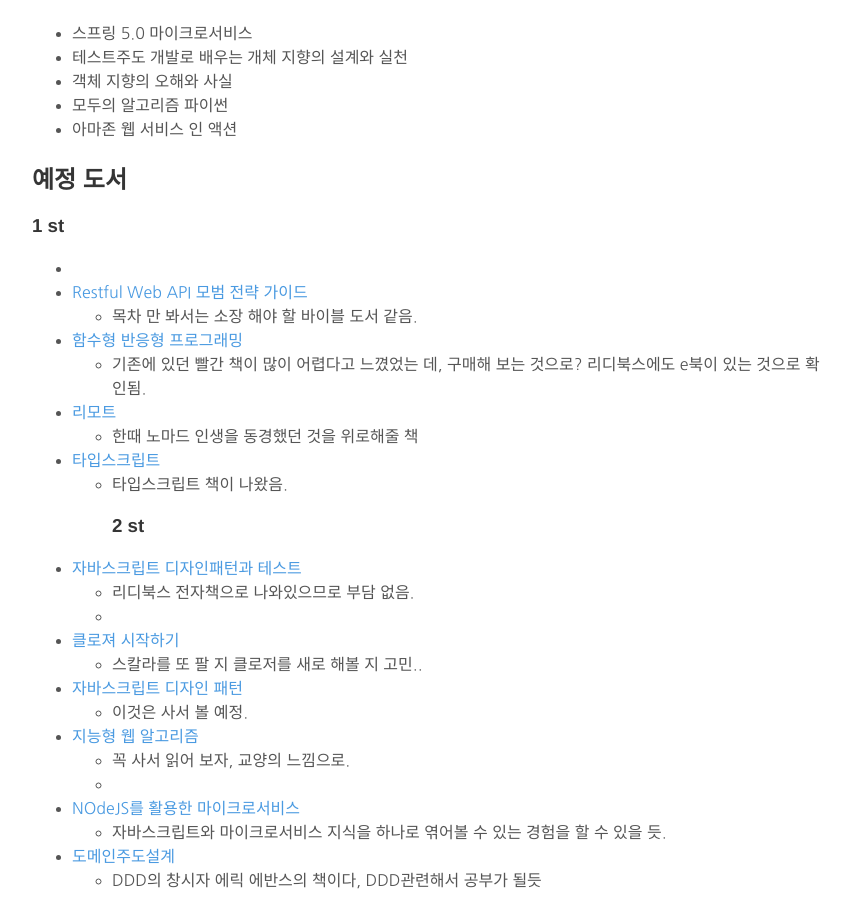
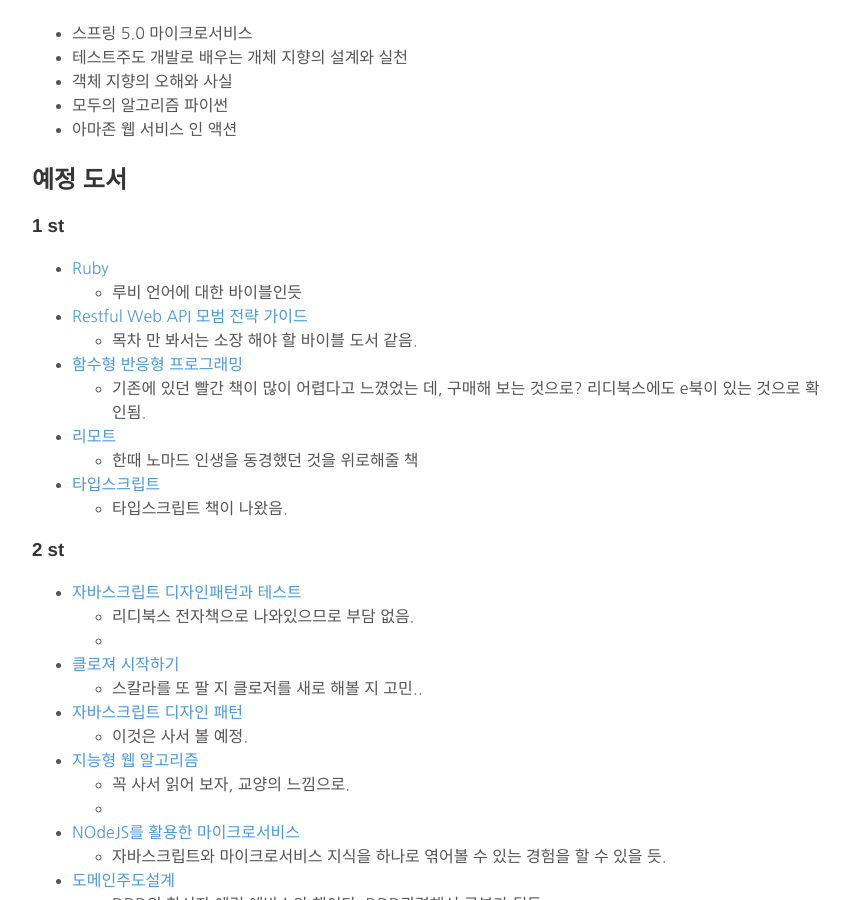
Before and after one commit to glqdlt/glqdlt.github.io, a Jekyll site: the page built from reviews.md, in a window 1280 px wide and 900 px high, scrolled down 1534 px. Shown: the whole window, without its empty margins (208-1056 px from the left). Built offline with Jekyll 4.4.1, drawn with Linux system fonts in a browser that asks for light colours; comment, search, counter and statistics services are not loaded.

Commit message:
update : reviews

```diff
--- a/reviews.md
+++ b/reviews.md
@@ -70,7 +70,10 @@
 
 ### 1 st
 
-*
+
+* [Ruby](http://book.naver.com/bookdb/book_detail.nhn?bid=9766333)
+    * 루비 언어에 대한 바이블인듯
+
 * [Restful Web API 모범 전략 가이드](http://book.naver.com/bookdb/book_detail.nhn?bid=9520318)
     * 목차 만 봐서는 소장 해야 할 바이블 도서 같음.
 
@@ -82,6 +85,8 @@
 
 + [타입스크립트](http://book.naver.com/bookdb/book_detail.nhn?bid=13440207)
     + 타입스크립트 책이 나왔음.
+
+
 ### 2 st
 
 + [자바스크립트 디자인패턴과 테스트](https://ridibooks.com/v2/Detail?id=754020259)
@@ -102,7 +107,11 @@
 
 + [도메인주도설계](http://book.naver.com/bookdb/book_detail.nhn?bid=6680572)
     + DDD의 창시자 에릭 에반스의 책이다, DDD관련해서 공부가 될듯
+
+
 ### 3 st
+
+
 + [클로저 프로그래밍의 즐거움](http://book.naver.com/bookdb/book_detail.nhn?bid=10280918)
     + 클로저를 우선 배우고 나서..
 + [객체지향 자바스크립트](http://m.book.naver.com/bookdb/book_detail.nhn?biblio.bid=12595865)
```
